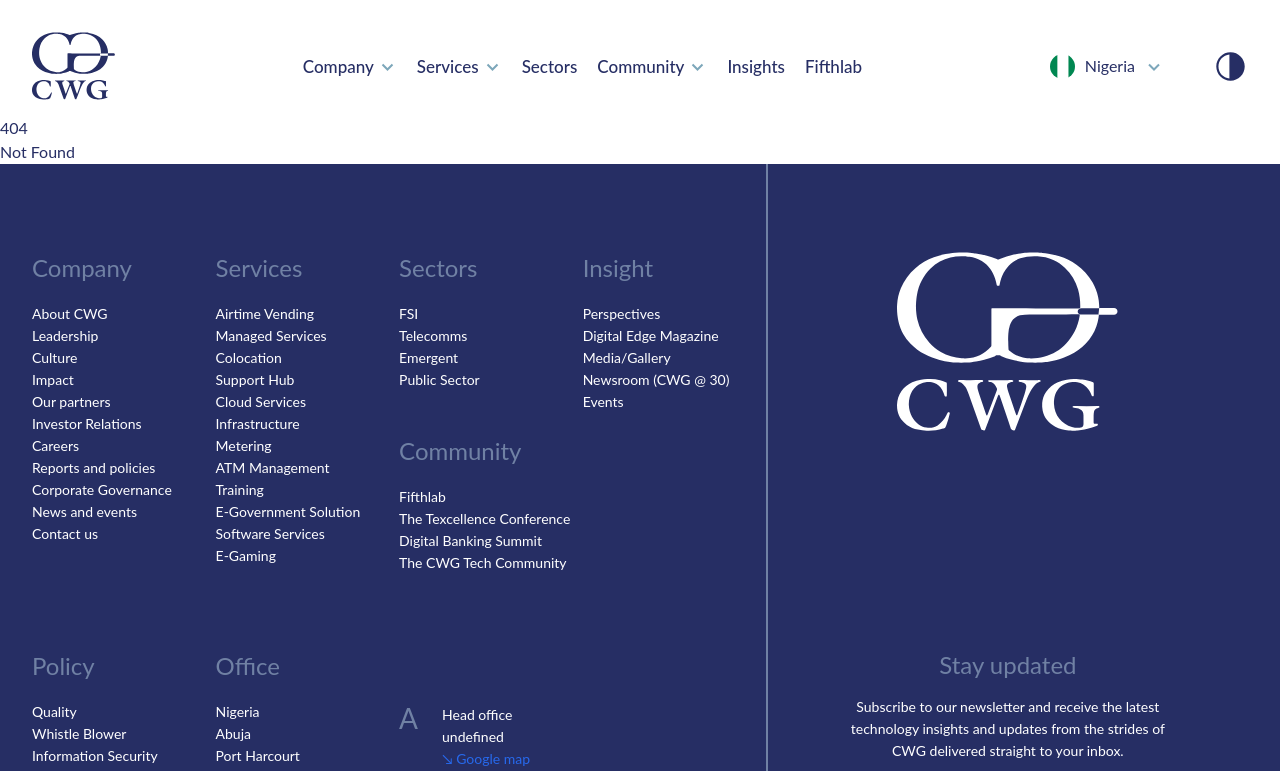
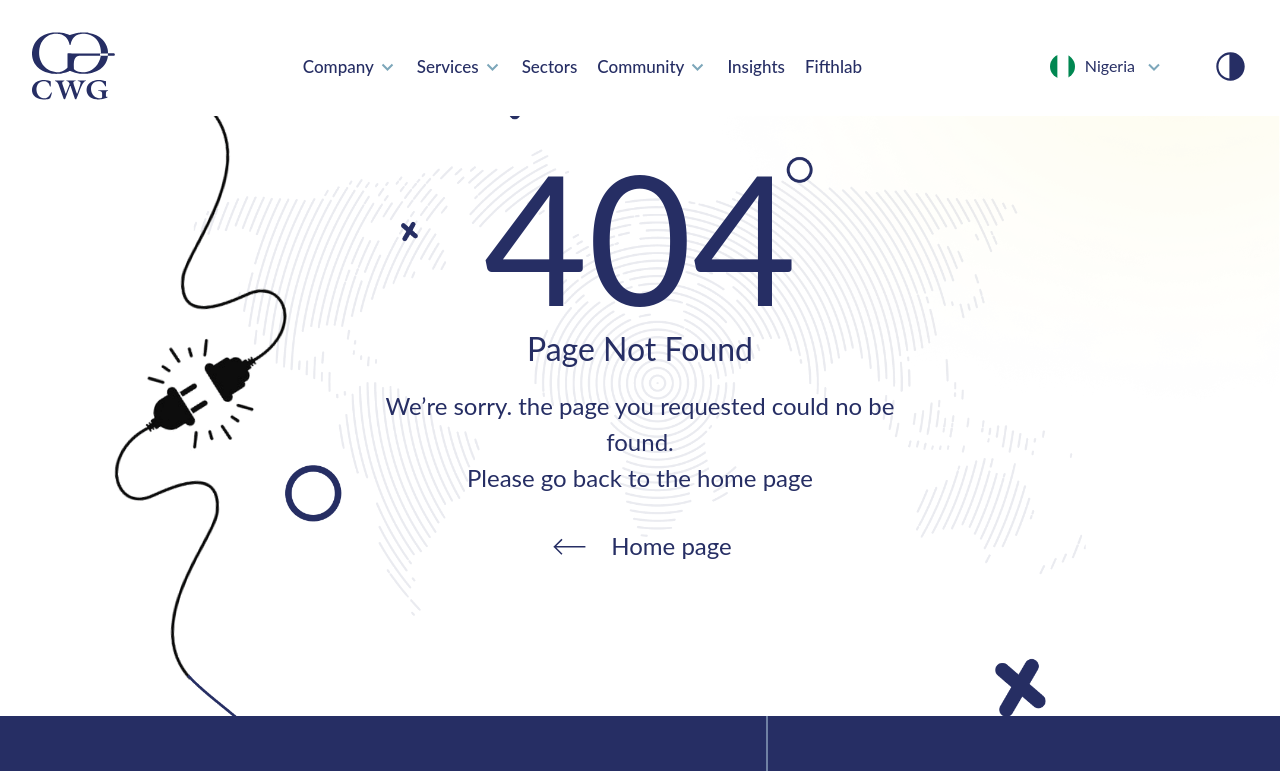
Before and after one commit to Toheeb-Ojuolape/cwg-website, a SvelteKit app: page /error in a window 1280 px wide. Before the commit this address had no page. Shown: the top 771 px of the page. Built offline with nearby package versions, Linux system fonts and the light colour scheme; a web font is replaced by a local one.

Commit message:
Error page done

```diff
--- /dev/null
+++ b/src/routes/error/+page.svelte
@@ -0,0 +1,38 @@
+<script>
+	import ArrowRightLong from "$lib/components/Svgs/ArrowRightLong.svelte";
+</script>
+
+<main id="error-page-wrapper" class="min-h-[600px] relative">
+    <div class="error-details max-w-[580px] m-auto text-center">
+        <h1 class="error-code text-[180px] leading-[177px]">404</h1>
+        <h3 class="error-title text-[32px] mb-[15px]">Page Not Found</h3>
+        <p class="text-[24px]">
+            We’re sorry. the page you requested could no be found. <br>
+            Please go back to the home page
+        </p>
+
+        <a href="/" class="flex gap-[10px] mt-[32px] text-[24px] items-center justify-center hover-scale">
+            <div class="arrow-left-long">
+                <ArrowRightLong strokeClassName="stroke-midnight-blue dark:stroke-white" />
+            </div>
+            <span>Home page</span>
+        </a>
+    </div>
+</main>
+
+<style>
+    main#error-page-wrapper {
+        background-image: url(/images/error-page-bg.png);
+        background-size: cover;
+        background-position: center;
+    }
+    .arrow-left-long {
+        transform: rotate(180deg);
+    }
+    .error-details {
+        position: absolute;
+        top: 40%;
+        left: 50%;
+        transform: translate(-50%, -50%);
+    }
+</style>
```
Also changed, not shown: static/images/error-page-bg.png (added).
